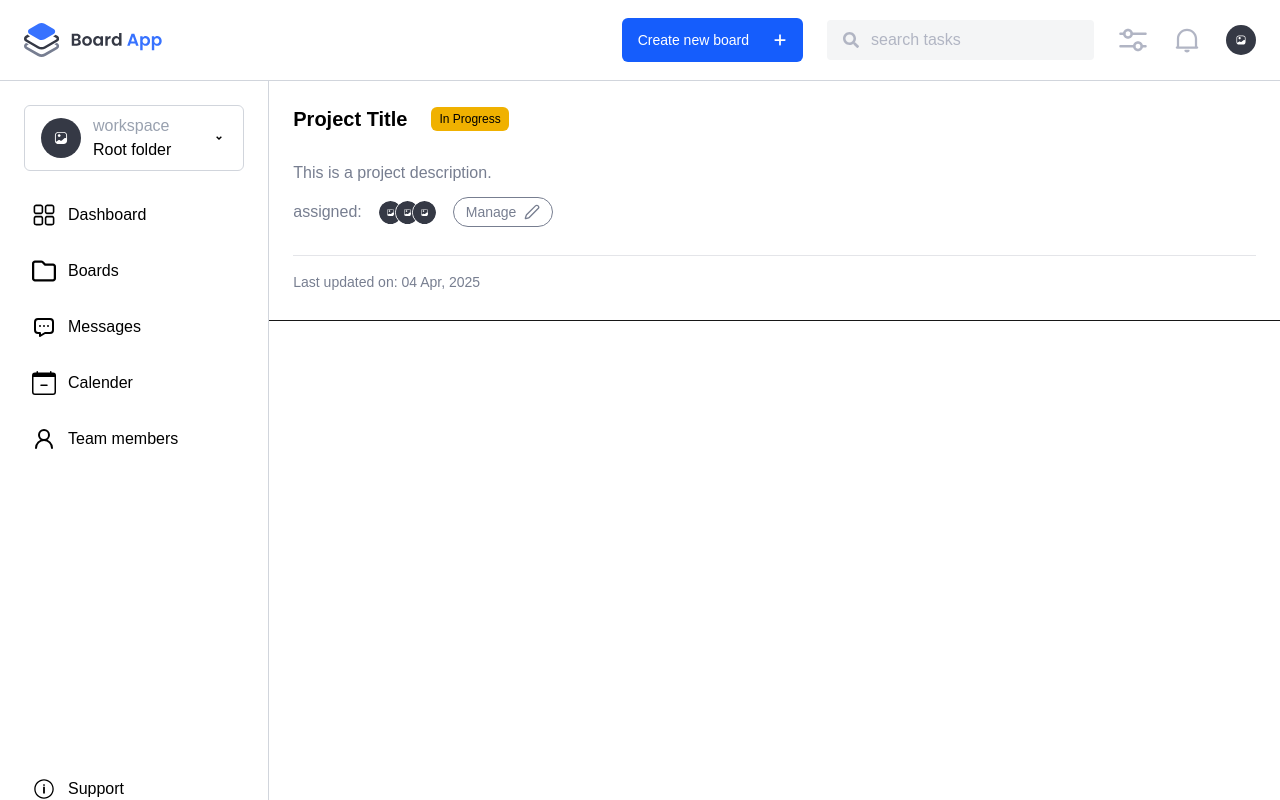
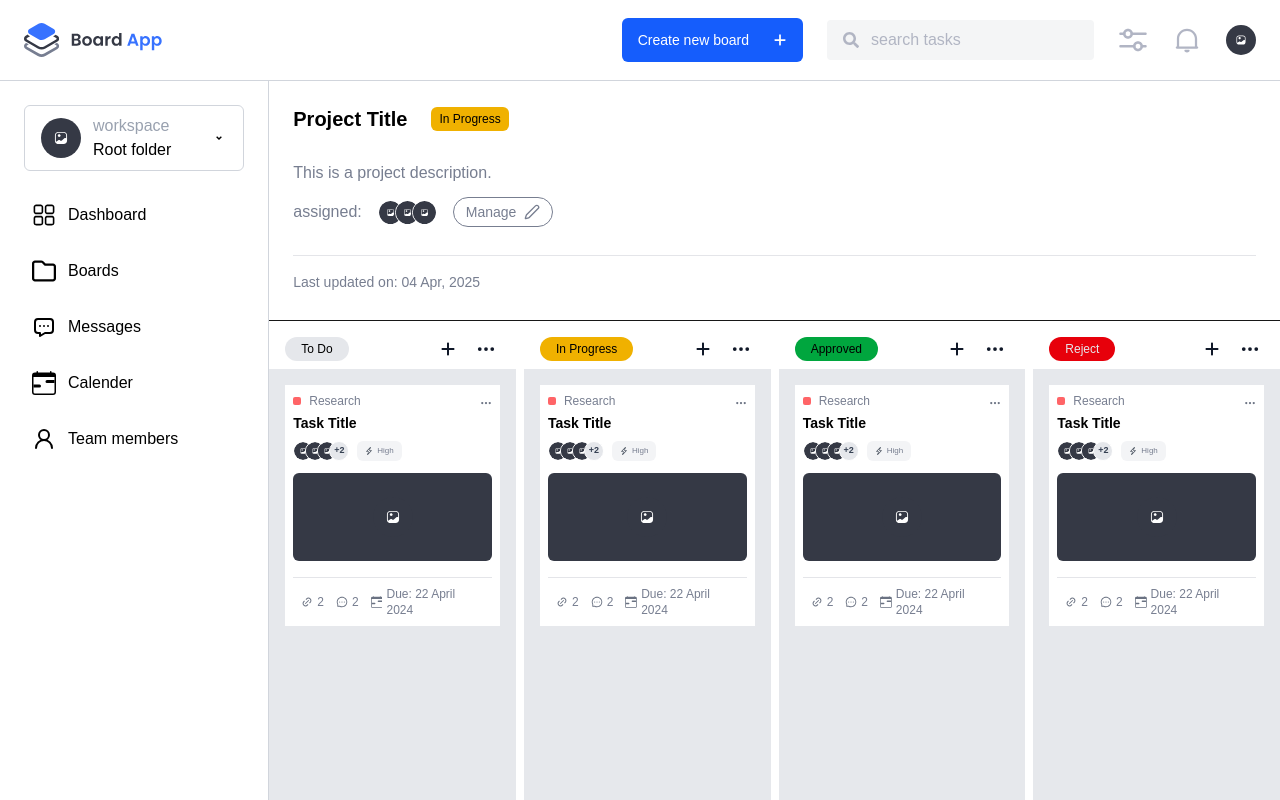
Before and after one commit to DJ-Weiman/board-app, a Next.js app: page / in a window 1280 px wide. Shown: the top 800 px of the page. Built offline with nearby package versions, Linux system fonts and the light colour scheme.

Commit message:
Implemented Swim Lane & Task Card UI

```diff
--- a/app/components/AssignedProfiles.tsx
+++ b/app/components/AssignedProfiles.tsx
@@ -1,15 +1,42 @@
 import Image from 'next/image'
 import React from 'react'
 
-type Props = {}
+type Props = {
+  size: number;
+  count: number;
+}
 
-function AssignedProfiles({}: Props) {
+function AssignedProfiles({ size, count }: Props) {
+  const maxIcons = 3;
+  const iconsToShow = Math.min(count, maxIcons);
+  const excess = count - maxIcons;
+
   return (
     <div className="flex -space-x-2">
-        <Image src='/profile.svg' alt='profile1' width={25} height={25} className='rounded-full border-1 border-white' />
-        <Image src='/profile.svg' alt='profile2' width={25} height={25} className='rounded-full border-1 border-white' />
-        <Image src='/profile.svg' alt='profile3' width={25} height={25} className='rounded-full border-1 border-white' />
-      </div>
+      {[...Array(3)].map((_, idx) => {
+        console.log(`Rendering profile ${iconsToShow}`)
+        return (
+          <Image
+            key={idx}
+            src='/profile.svg'
+            alt={`profile${idx + 1}`}
+            width={size}
+            height={size}
+            className='rounded-full border-1 border-white'
+          />
+        )
+      })}
+      {count > maxIcons && (
+        <div
+          className="rounded-full border-1 border-white bg-gray-200 flex items-center justify-center"
+          style={{ width: size, height: size }}
+        >
+          <span className="text-[9px] font-semibold text-gray-700">
+            +{excess}
+          </span>
+        </div>
+      )}
+    </div>
   )
 }
 
--- a/app/components/ProjectHeader.tsx
+++ b/app/components/ProjectHeader.tsx
@@ -21,7 +21,7 @@ function ProjectHeader({ title, description, lastUpdated }: Props) {
 
       <div className='flex gap-4 items-center'>
         <p >assigned: </p>
-        <AssignedProfiles />
+        <AssignedProfiles size={25}/>
          <button className="flex items-center gap-2 px-3 py-1 rounded-full border-textMain border-1 text-textMain transition">
           <span className='text-sm'>Manage</span>
           <LuPen className="w-4 h-4" />
--- a/app/components/SideNav/SideNav.tsx
+++ b/app/components/SideNav/SideNav.tsx
@@ -6,7 +6,7 @@ import { FaRegFolder } from "react-icons/fa6";
 
 import { TbMessageDots } from 'react-icons/tb';
 import { LuUserRound } from 'react-icons/lu';
-import { BsCalendarMinus } from 'react-icons/bs';
+import { BsCalendarMinus, BsCalendarRange } from 'react-icons/bs';
 import { IoIosInformationCircleOutline } from 'react-icons/io';
 import { BiLogOut } from 'react-icons/bi';
 import SideNavOption from './SideNavOption';
@@ -41,7 +41,7 @@ const SideNav = (props: Props) => {
                         icon={<TbMessageDots className="w-6 h-6" />}
                         text="Messages" />
                     <SideNavOption
-                        icon={<BsCalendarMinus className="w-6 h-6" />}
+                        icon={<BsCalendarRange className="w-6 h-6" />}
                         text="Calender" />
                     <SideNavOption
                         icon={<LuUserRound className="w-6 h-6" />}
--- a/app/components/StatusChip.tsx
+++ b/app/components/StatusChip.tsx
@@ -1,7 +1,7 @@
 import clsx from "clsx";
 
 type Props = {
-    state: "To Do" | "In Progress" | "Approved" | "Reject";
+    state: StatusChipState;
     type: "rounded" | "square";
 }
 
@@ -9,12 +9,12 @@ const StatusChip = ({state, type}: Props) => {
 
     const chipStyle = clsx(
         'text-xs font-md text-black px-2 py-1 w-fit',
-        type === "rounded" ? 'rounded-2xl' : 'null',
+        type === "rounded" ? 'rounded-2xl px-4' : 'null',
         type === "square" ? 'rounded-md' : 'null',
         state === "To Do" ? 'bg-gray-200' : null,
         state === "In Progress" ? 'bg-yellow-500' : null,
-        state === "Approved" ? 'bg-red-600' : null,
-        state === "Reject" ? 'invisible' : null
+        state === "Approved" ? 'bg-green-600' : null,
+        state === "Reject" ? 'bg-red-600 text-gray-200' : null
     )
 
     return (
--- /dev/null
+++ b/app/components/SwimLane/LaneContainer.tsx
@@ -0,0 +1,34 @@
+import React from 'react'
+import StatusChip from '../StatusChip'
+import { FaPlus } from 'react-icons/fa6'
+import { BsThreeDots } from 'react-icons/bs'
+import TaskCard from './TaskCard'
+
+type Props = {
+    chipState: StatusChipState;
+}
+
+function LaneContainer({chipState}: Props) {
+  return (
+     <div className="flex flex-col h-full w-full bg-swimlaneBG rounded-lg">
+      <div className="flex items-center justify-between bg-white h-10 px-4">
+        <div className="flex items-center gap-2">
+          <StatusChip type="rounded" state={chipState} />
+        </div>
+        <div className="flex items-center gap-3">
+          <button className="p-1 rounded-full hover:bg-gray-100">
+            <FaPlus className="w-4 h-4 fill-gray-900" />
+          </button>
+          <button className="p-1 rounded-full hover:bg-gray-100">
+            <BsThreeDots className="w-5 h-5 fill-gray-900" />
+          </button>
+        </div>
+      </div>
+      <div className="flex-1 p-4 min-h-screen">
+        <TaskCard />
+      </div>
+    </div>
+  )
+}
+
+export default LaneContainer
--- /dev/null
+++ b/app/components/SwimLane/TaskCard.tsx
@@ -0,0 +1,58 @@
+import React from 'react'
+import { BsCalendarRange, BsLightningCharge, BsThreeDots } from 'react-icons/bs'
+import AssignedProfiles from '../AssignedProfiles'
+import { RiLinkM } from 'react-icons/ri'
+import { AiOutlineMessage } from 'react-icons/ai'
+
+type Props = {
+
+}
+
+function TaskCard({ }: Props) {
+    return (
+        <div className='bg-white text-textMain p-2 flex flex-col'>
+            <div className='flex items-center gap-2 justify-between'>
+                <div className='flex items-center gap-2'>
+                    <div className='w-2 h-2 rounded-xs bg-red-400' />
+                    <p className='text-xs'>Research</p>
+                </div>
+                <BsThreeDots className="w-3 h-3 fill-gray-500 self-end" />
+            </div>
+
+            <p className='text-sm font-semibold mt-1 text-black'>Task Title</p>
+
+            <div className='mt-2 flex gap-2'>
+                <AssignedProfiles size={20} count={5} />
+                <div className='bg-gray-100 rounded-md px-2 py-1 text-xs flex items-center gap-1'>
+                    <BsLightningCharge className='w-2 h-2 fill-gray-800' />
+                    <p className='text-[8px]'>High</p>
+                </div>
+            </div>
+
+            <div className='bg-[#353945] rounded-md flex items-center justify-center h-22 mt-3'>
+                <img src='/profile.svg' alt='profile' width={40} height={40} />
+            </div>
+
+            <hr className='border-textMain border-0.8 mt-4 opacity-20' />
+
+            <div className='flex mt-2 gap-3 justify-between px-2'>
+                <div className='flex gap-1 items-center'>
+                    <RiLinkM className='w-3 h-3 fill-gray-500' />
+                    <p className='text-xs'>2</p>
+                </div>
+
+                <div className='flex gap-1 items-center'>
+                    <AiOutlineMessage className='w-3 h-3 fill-gray-500' />
+                    <p className='text-xs'>2</p>
+                </div>
+
+                <div className='flex gap-1 items-center'>
+                    <BsCalendarRange  className='w-3 h-3 fill-gray-500' />
+                    <p className='text-xs'>Due: {"22 April 2024"}</p>
+                </div>
+            </div>
+        </div>
+    )
+}
+
+export default TaskCard
--- a/app/globals.css
+++ b/app/globals.css
@@ -16,6 +16,7 @@
   --color-mainBG: #FFFFFF;
   --color-searchBG: #f4f5f6;
   --color-textMain: #777E90;
+  --color-swimlaneBG: #E6E8EC;
 }
 
 
--- a/app/layout.tsx
+++ b/app/layout.tsx
@@ -1,15 +1,11 @@
 import type { Metadata } from "next";
-import { Geist, Geist_Mono } from "next/font/google";
+import { Poppins } from "next/font/google";
 import "./globals.css";
 
-const geistSans = Geist({
-  variable: "--font-geist-sans",
+const poppins = Poppins({
+  variable: "--font-poppins",
   subsets: ["latin"],
-});
-
-const geistMono = Geist_Mono({
-  variable: "--font-geist-mono",
-  subsets: ["latin"],
+  weight: ["400", "500", "600", "700"],
 });
 
 export const metadata: Metadata = {
@@ -25,7 +21,7 @@ export default function RootLayout({
   return (
     <html lang="en">
       <body
-        className={`${geistSans.variable} ${geistMono.variable} antialiased bg-mainBG`}
+        className={`${poppins.variable} antialiased bg-mainBG`}
       >
         {children}
       </body>
--- a/app/page.tsx
+++ b/app/page.tsx
@@ -2,19 +2,28 @@ import Image from "next/image";
 import Header from "./components/Header/Header";
 import SideNav from "./components/SideNav/SideNav";
 import ProjectHeader from "./components/ProjectHeader";
+import LaneContainer from "./components/SwimLane/LaneContainer";
 
 export default function Home() {
   return (
-    <main className="flex flex-col min-h-screen">
+    <main className="flex flex-col min-h-screen bg-mainBG">
       <Header />
       <span className="h-px w-full bg-gray-300" />
       <div className="flex flex-1">
+
         <SideNav />
         <span className="w-px bg-gray-300" />
 
-        <div className="flex-1 bg-mainBG">
+        <div className="flex-1 flex-col h-full">
           <ProjectHeader title="Project Title" description="This is a project description." lastUpdated="04 Apr, 2025" />
           <hr className="border-red border-0.5 mt-1" />
+
+          <div id="swimLane" className="flex mt-2 flex-1 gap-2">
+            <LaneContainer chipState="To Do" />
+            <LaneContainer chipState="In Progress"/>
+            <LaneContainer chipState="Approved"/>
+            <LaneContainer chipState="Reject"/>
+          </div>
         </div>
 
       </div>
--- /dev/null
+++ b/lib/types.ts
@@ -0,0 +1 @@
+type StatusChipState = "To Do" | "In Progress" | "Approved" | "Reject"
```
